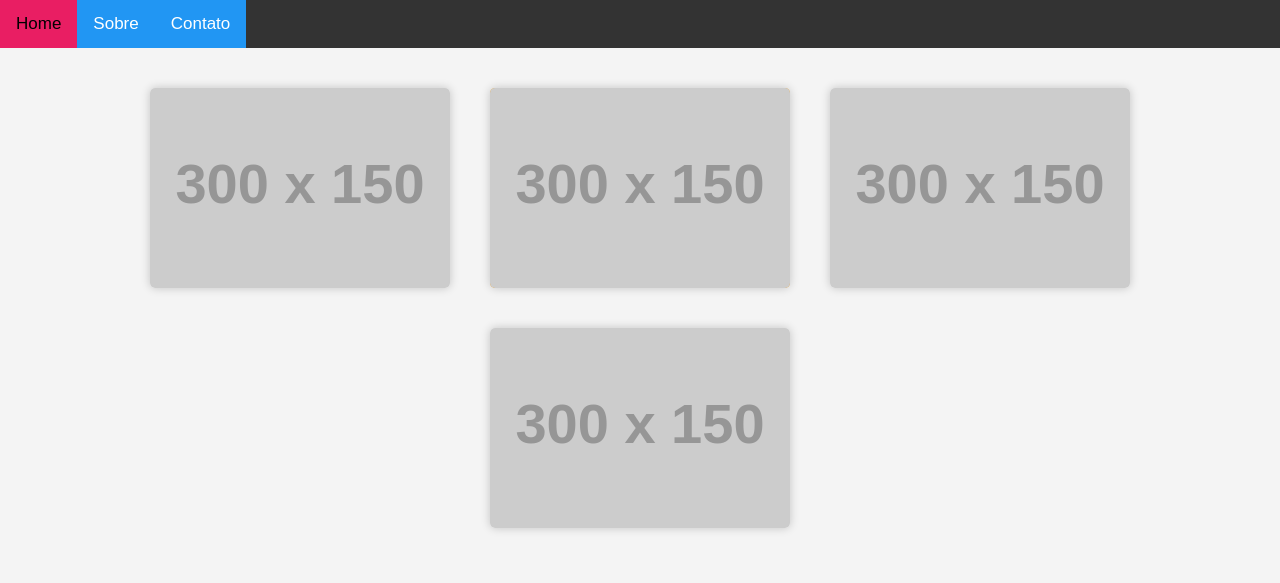
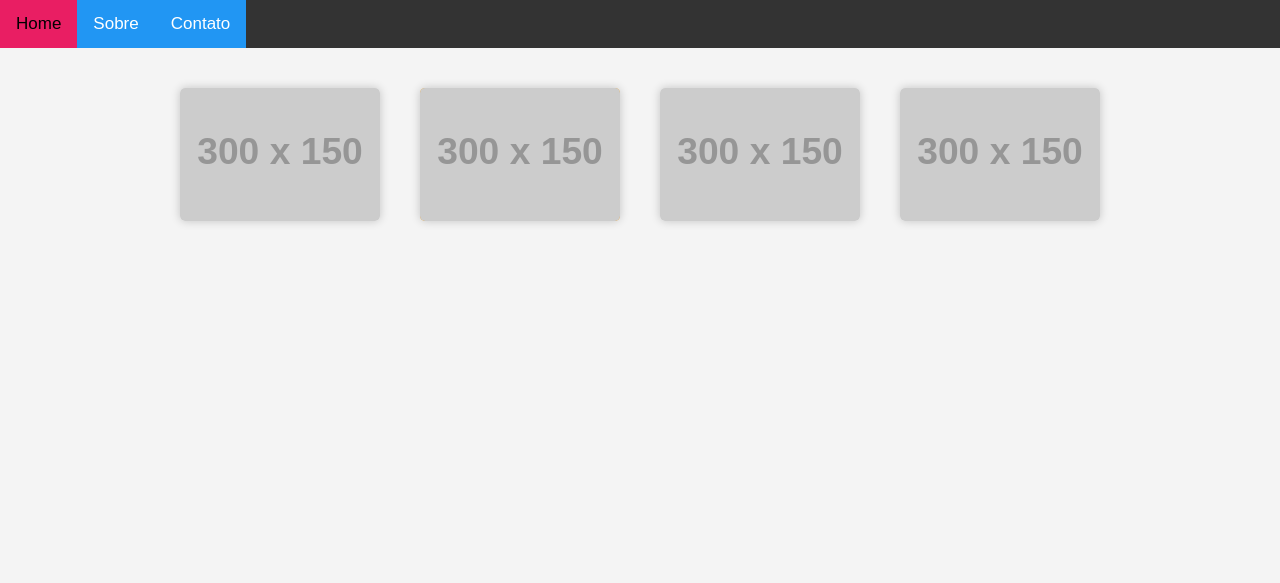
Before and after one commit to kerecomenda/kerecomenda.github.io, a plain HTML site: page index.html in a window 1280 px wide. Drawn offline with Linux system fonts and the light colour scheme; placeholder pictures from the web are drawn by us.

Commit message:
Ajuste do card

```diff
--- a/index.html
+++ b/index.html
@@ -78,8 +78,8 @@
     }
 
     .card {
-      width: 300px;
-      height: 200px;
+      width: 200px;
+      height: 133px;
       background-color: #FFFFFF;
       margin: 20px;
       border-radius: 5px;
```
